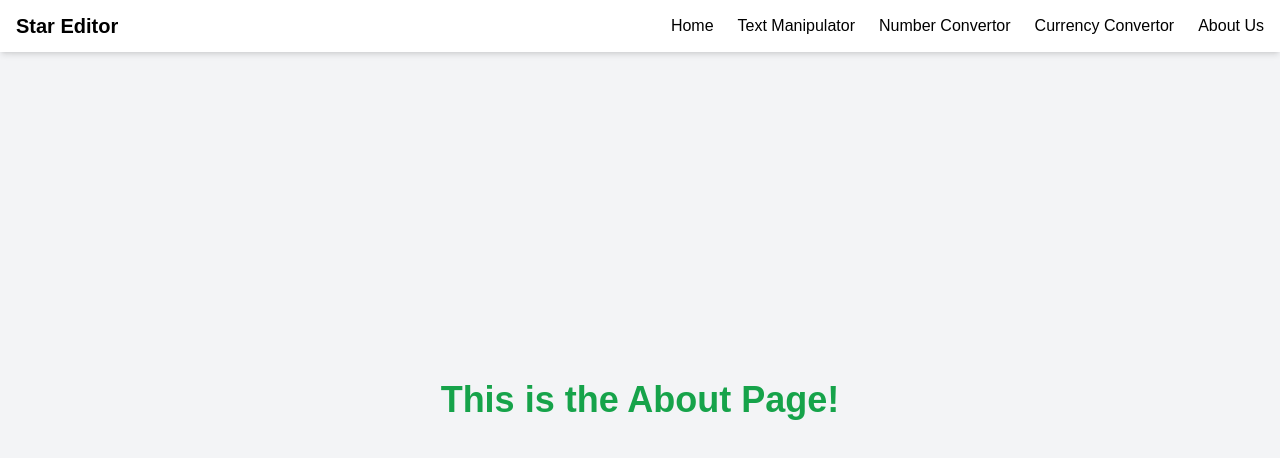
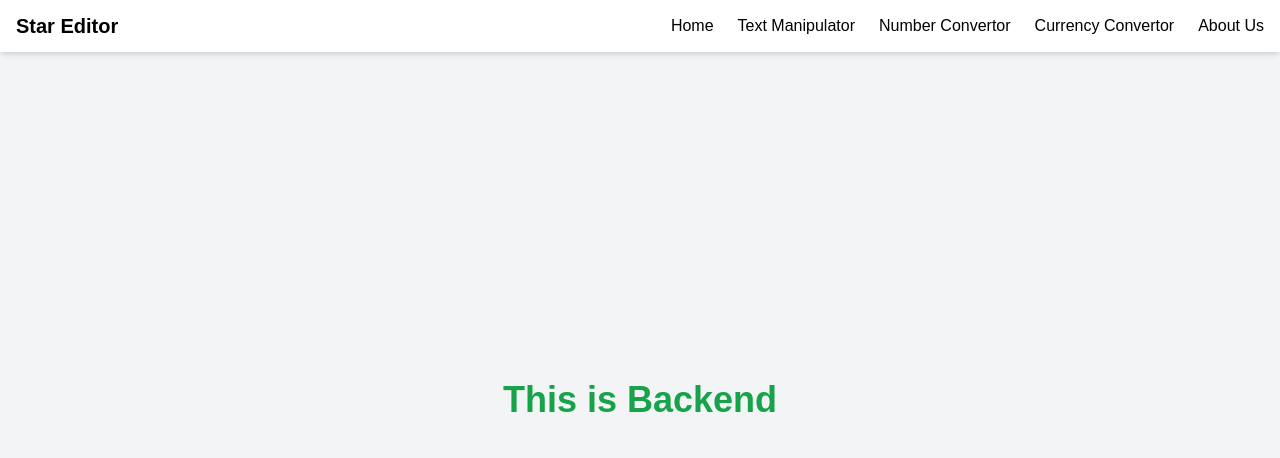
Before and after one commit to deepakdnayak/text-editor, a Next.js app: page /about in a window 1280 px wide. Shown: the top 458 px of the page. Built offline with nearby package versions, Linux system fonts and the light colour scheme.

Commit message:
Added Sample API

```diff
--- a/app/about/page.tsx
+++ b/app/about/page.tsx
@@ -1,9 +1,24 @@
-import React from 'react'
+"use client";
+
+import { useEffect, useState } from "react";
 
 const about = () => {
+
+  const [message, setMessage] = useState("");
+
+  useEffect(() => {
+    const fetchMessage = async () => {
+      const response = await fetch("/api/hello");
+      const data = await response.json();
+      setMessage(data.message);
+    };
+
+    fetchMessage();
+  }, []);
+
   return (
     <div className="min-h-screen flex items-center justify-center bg-gray-100">
-      <h1 className="text-4xl font-bold text-green-600">This is the About Page!</h1>
+      <h1 className="text-4xl font-bold text-green-600">{message || "Loading..."}</h1>
     </div>
   )
 }
--- /dev/null
+++ b/app/api/hello/route.ts
@@ -0,0 +1,5 @@
+import { NextResponse } from "next/server";
+
+export async function GET() {
+  return NextResponse.json({ message: "This is Backend" });
+}
```
